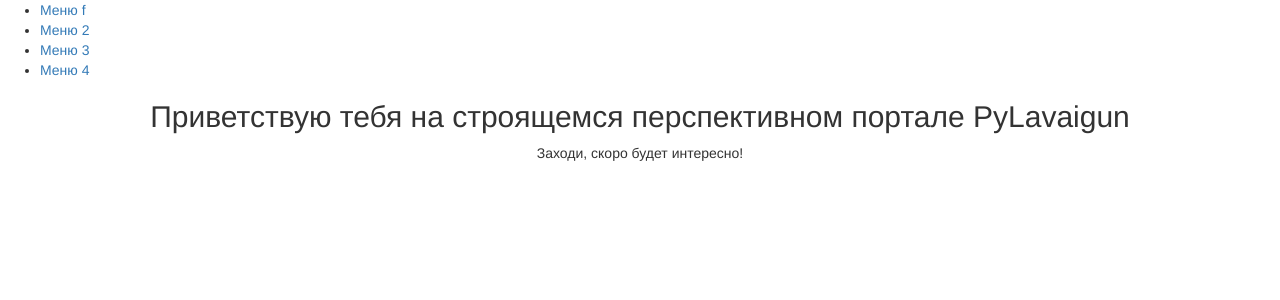
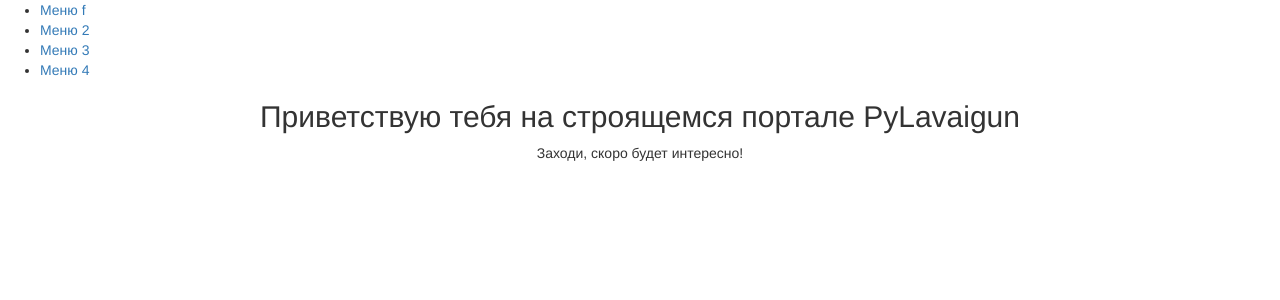
Before and after one commit to pylavaigun/pylavaigun, a Django app: page / in a window 1280 px wide. Shown: the top 300 px of the page. Run offline with Django 4.2, Linux system fonts and the light colour scheme; some libraries are stand-ins or nearby versions.

```diff
--- a/account/templates/index.html
+++ b/account/templates/index.html
@@ -2,7 +2,7 @@
 
 {% block content %}
     <header class="header_area">
-        <h2 align="center"> Приветствую тебя на строящемся перспективном портале PyLavaigun</h2>
+        <h2 align="center"> Приветствую тебя на строящемся портале PyLavaigun</h2>
 
 
         <p align="center">Заходи, скоро будет интересно!</p>
--- a/pylavaigun/urls.py
+++ b/pylavaigun/urls.py
@@ -20,9 +20,11 @@ from ml_app import views as ml_views
 from account import views as acc_views
 
 urlpatterns = [
+    #Main page
     path("", acc_views.index, name="main"),
     path('admin/', admin.site.urls),
 ]
+
 #Adding url-files of apps to the project
 urlpatterns += [
      path('ml_app/', include('ml_app.urls')),
```
